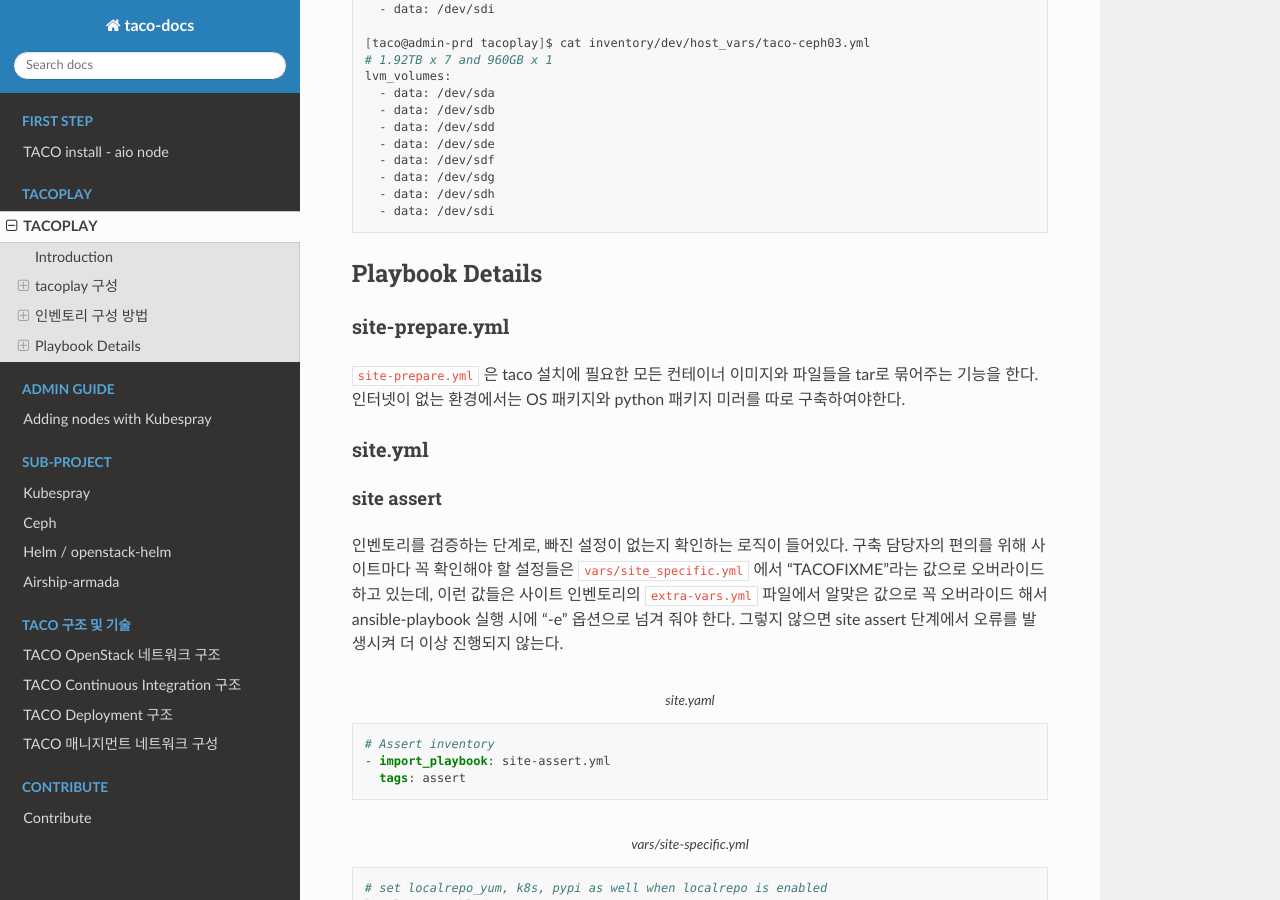
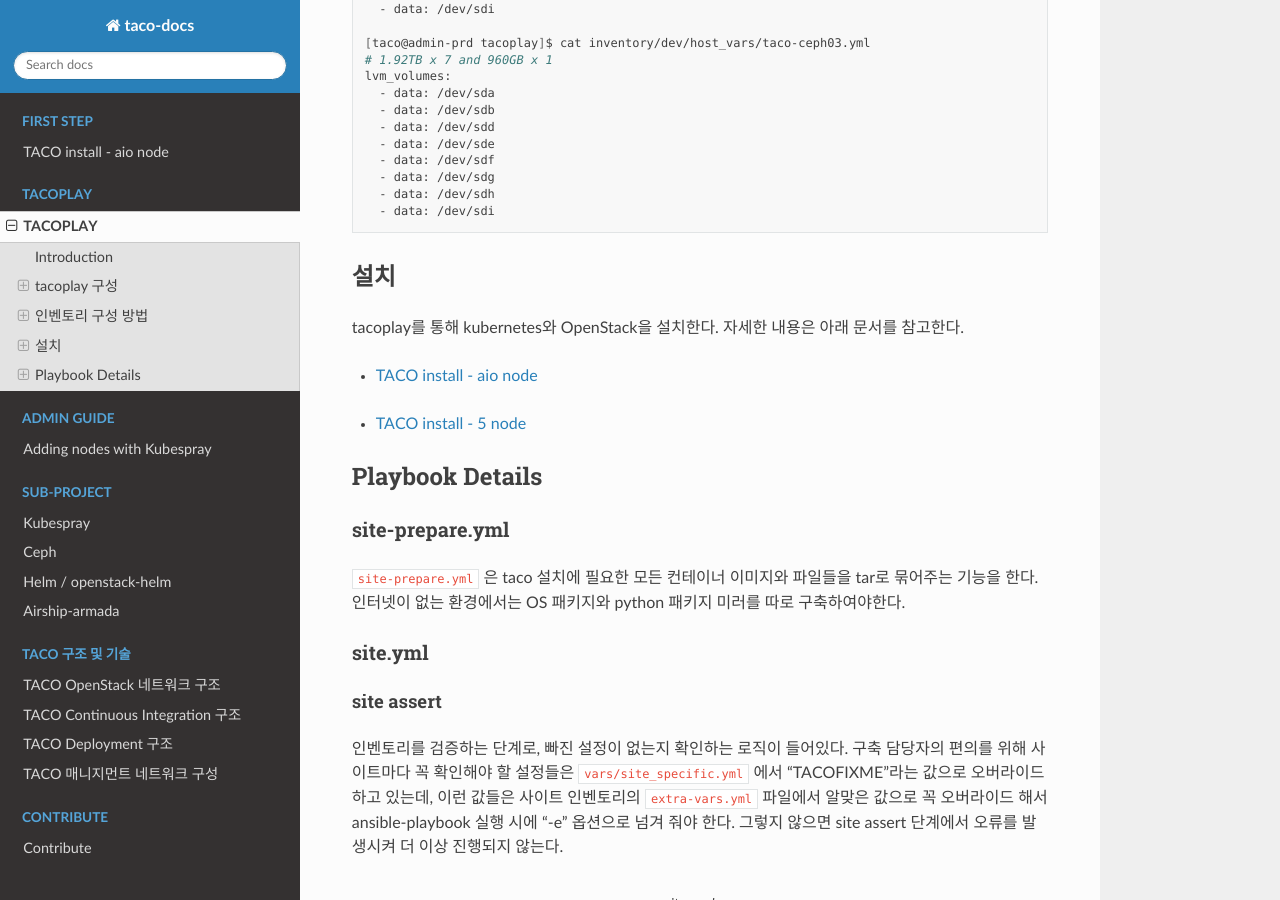
Before and after one commit to openinfradev/taco-docs, a Sphinx documentation site: the page built from docs/source/tacoplay/tacoplay.rst, in a window 1280 px wide and 900 px high, scrolled down 6972 px. Built offline with Sphinx 7.4.7 and the Read the Docs theme 2.0.0, drawn with Linux system fonts in a browser that asks for light colours; some of the changed text lies outside the part shown.

```diff
--- a/docs/source/index.rst
+++ b/docs/source/index.rst
@@ -7,11 +7,9 @@ Welcome to taco documentation!
 =====================================
 
 .. toctree::
-   :maxdepth: 2
    :caption: First Step
 
    intro/aio.rst
-
 
 .. toctree::
    :maxdepth: 2
--- a/docs/source/intro/5-node.rst
+++ b/docs/source/intro/5-node.rst
@@ -1,6 +1,6 @@
 **********************
 TACO install - 5 node
-***********************
+**********************
 
 테스트 환경
 ===========
@@ -77,7 +77,7 @@ taco 계정에 패스워드 없이 사용할 수 있는 sudo 권한을 부여한
 =================
 admin node에 접속해 ssh key를 생성한 후 원격서버에 키를 copy해 ssh 접속이 가능하게 한다.
 
-.. code-blcok:: bash
+.. code-block:: bash
 
    $ ssh-keygen
    $ ssh-copy-id MACHINE_IP       # 5개의 서버 ip 에 대해 해당 작업 수행
--- a/docs/source/tacoplay/tacoplay.rst
+++ b/docs/source/tacoplay/tacoplay.rst
@@ -296,6 +296,19 @@ host_vars 설정 방법
      - data: /dev/sdh
      - data: /dev/sdi
 
+설치
+====
+
+tacoplay를 통해 kubernetes와 OpenStack을 설치한다. 자세한 내용은 아래 문서를 참고한다.
+
+* :doc:`../intro/aio`
+
+.. toctree::
+   :titlesonly:
+
+   ../intro/5-node.rst
+
+
 Playbook Details
 ================
 
@@ -508,4 +521,5 @@ scale.yml
 taco 구축 후 노드를 확장하고 싶은 경우 사용한다. 노드 확장 절차와 playbook 실행 명령은 :doc:`../operation/scale-out` 를 참고한다.
 
 .. code-block:: shell
+
    $ ansible-playbook -v -b -i inventory/sample.ini scale.yml --limit etcd,new_nodes
```
